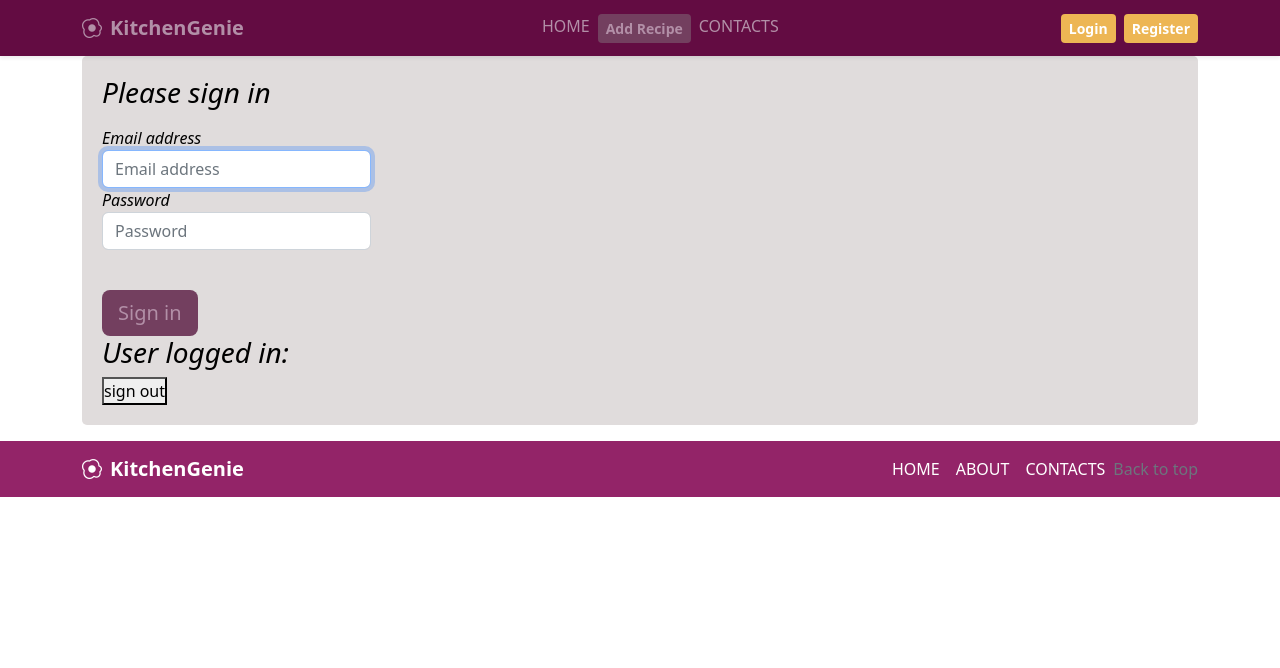
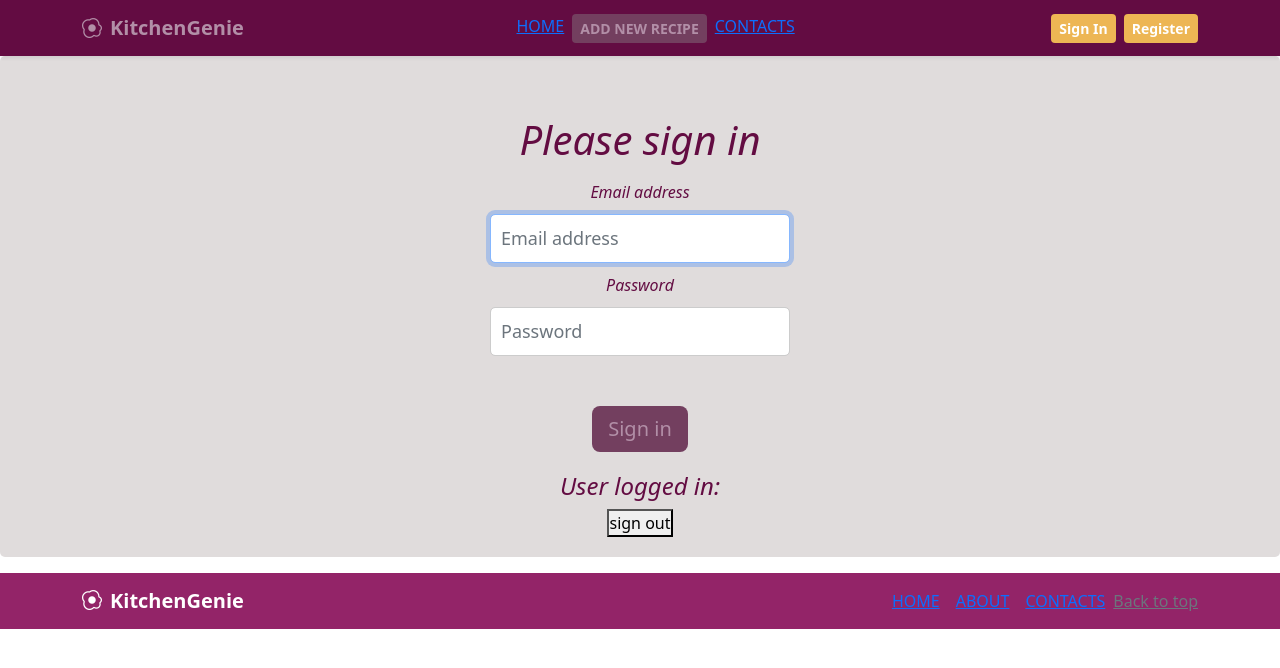
Before and after one commit to IlianaKarakasheva/kitchen-genie, a Next.js app: page /signin in a window 1280 px wide. Shown: the top 668 px of the page. Built offline with nearby package versions, Linux system fonts and the light colour scheme; no server answers.

Commit message:
Protect routes using context

```diff
--- a/package.json
+++ b/package.json
@@ -15,6 +15,7 @@
     "eslint": "8.33.0",
     "eslint-config-next": "13.1.6",
     "firebase": "^9.17.1",
+    "js-cookie": "^3.0.1",
     "next": "^13.1.6",
     "react": "^18.2.0",
     "react-dom": "^18.2.0",
--- /dev/null
+++ b/src/context/AuthContext.js
@@ -0,0 +1,33 @@
+import { createContext, useContext, useEffect, useState } from "react";
+import {onAuthStateChanged} from 'firebase/auth'
+import { auth } from "../../firebase/clientApp";
+
+const AuthContext = createContext({});
+
+export const useAuth = () => useContext(AuthContext)
+
+export const AuthContextProvider = ({ children }) => {
+    const [user, setUser]= useState(null)
+    const [loading, setLoading] = useState(true)
+
+useEffect(()=>{
+    const unsubscribe = onAuthStateChanged(auth, (user)=>{
+        if(user){
+            setUser({
+                uid: user.uid,
+                email: user.email,
+
+            })
+        }
+            else{
+                setUser(null)
+
+        }
+    })
+    setLoading(false)
+    return () => unsubscribe()
+
+}, [])
+
+  return <AuthContext.Provider value={{user}}>{loading?null:children}</AuthContext.Provider>;
+};
--- a/src/pages/_app.js
+++ b/src/pages/_app.js
@@ -1,6 +1,39 @@
 import '@/styles/globals.css'
+import 'bootstrap/dist/css/bootstrap.min.css'
+import Navbar from './layouts/havbar'
+import Footer from './layouts/footer'
+import { AuthContextProvider } from '../context/AuthContext'
+import { useRouter } from 'next/router'
+import ProtectedRoute from './layouts/ProtectedRoute'
+
+const noAuthRequired =['/','/signin', 'signup', '/about']
+
+export default function App({ Component, pageProps }) {
+  const router = useRouter()
+
+  return <AuthContextProvider>
 
 
-export default function App({ Component, pageProps }) {
-  return <Component {...pageProps} />
+        {/* <meta charset="utf-8" /> */}
+        {/* <meta name="viewport" content="width=device-width, initial-scale=1" /> */}
+        {/* <title>KitchenGenie - вашият приятел в кухнята</title> */}
+        <link href="https://cdn.jsdelivr.net/npm/bootstrap@5.2.3/dist/css/bootstrap.min.css" rel="stylesheet" integrity="sha384-rbsA2VBKQhggwzxH7pPCaAqO46MgnOM80zW1RWuH61DGLwZJEdK2Kadq2F9CUG65" crossorigin="anonymous"></link>
+        <link rel="stylesheet" href="https://cdn.jsdelivr.net/npm/bootstrap-icons@1.10.3/font/bootstrap-icons.css"/>
+
+        {/* <meta name="description" content="Kitchen Genie " /> */}
+        {/* <meta name="viewport" content="width=device-width, initial-scale=1" /> */}
+        <link rel="icon" href="/favicon.ico" />
+
+
+    <Navbar />
+    {noAuthRequired.includes(router.pathname)?(
+    <Component {...pageProps} />
+    ):(
+      <ProtectedRoute>
+        <Component {...pageProps} />
+      </ProtectedRoute>
+    )}
+    <Footer />
+
+  </AuthContextProvider>
 }
--- a/src/pages/_document.js
+++ b/src/pages/_document.js
@@ -18,10 +18,10 @@ export default function Document() {
       </Head>
       <body>
 
-        <Navbar />
+        {/* <Navbar /> */}
         <Main />
         <NextScript />
-        <Footer />
+        {/* <Footer /> */}
       </body>
     </Html>
   )
--- a/src/pages/index.js
+++ b/src/pages/index.js
@@ -7,6 +7,8 @@ import { collection, QueryDocumentSnapshot, DocumentData, query, where, limit, g
 import { useState, useEffect } from 'react';
 import Select from 'react-select'
 import {ingredients} from "../../public/ingredients.json"
+import { useAuth } from "../pages/signup/useAuth";
+
 
 
 const recipesCollection = collection(firestore, 'recipes');
@@ -17,6 +19,7 @@ export default function Home() {
   const [searchInput, setSearchInput] = useState("");
   const [filteredRecipes, setFilteredRecipes] = useState([]);
   const [filterBy, setFilterBy] = useState("name")
+  const user = useAuth();
 
   const getRecipes = async () => {
     const recipeRef = await collection(firestore, "recipes")
@@ -96,7 +99,7 @@ console.log(filteredRecipes);
           <section class="py-5 text-center banner">
             <div class="row py-lg-5">
               <div class="col-lg-6 col-md-8 mx-auto">
-                <h1 class="fw-bold">Гладни ли сте?</h1>
+                <h1 class="fw-bold">Гладни ли сте, {user?.email}?</h1>
                 <p class="lead">Вижте какво имате в хладилника и разберете какво може да си сготвите</p>
                 <div class="input-group mb-3 search">
                   <button class="btn btn-secondary" type="button" id="button-addon2" onClick={changePlaceholder}><i class="bi bi-arrow-down-up"></i></button>
--- /dev/null
+++ b/src/pages/layouts/ProtectedRoute.js
@@ -0,0 +1,19 @@
+import { useRouter } from "next/router";
+import React, { useEffect } from "react";
+import { useAuth } from "../signup/useAuth";
+
+const ProtectedRoute = (children) => {
+  const user = useAuth()
+  const router = useRouter()
+
+
+  useEffect(()=>{
+    if(!user){
+        router.push("/signin")
+    }
+  },[router, user])
+
+    return <>{user?children : null}</>
+};
+
+export default ProtectedRoute;
--- a/src/pages/layouts/havbar.js
+++ b/src/pages/layouts/havbar.js
@@ -1,4 +1,25 @@
+import { firestore, storage, auth } from "../../../firebase/clientApp";
+import {useAuth} from "../signup/useAuth";
+import {createUserWithEmailAndPassword, signInWithEmailAndPassword, onAuthStateChanged, signOut} from 'firebase/auth'
+
+
+
 export default function Navbar() {
+  const user = useAuth()
+
+
+  const logout = async() => {
+      console.log('user:', user);
+    await signOut(auth)
+    // Cookies.remove("loggedin")
+  }
+
+//   console.log("user:", user);
+
+//   const logout = async() => {
+//     await signOut(auth)
+//   }
+
     return (
         <header class="navbar shadow-sm d-flex flex-wrap">
 
@@ -19,7 +40,7 @@ export default function Navbar() {
                         </a> */}
                         <a href="/" class="navbar-link">HOME</a>
                         <a href="/new-recipe" class="btn btn-sm btn-primary">
-                            <b>Add Recipe</b>
+                            <b>ADD NEW RECIPE</b>
                         </a>
                         {/* <a href="/about" class="navbar-link">ABOUT</a> */}
                         <a href="/contacts" class="navbar-link">CONTACTS</a>
@@ -28,12 +49,26 @@ export default function Navbar() {
                 </ul>
                 <ul class= " navbar-nav">
                     <li class="navbar-item">
-                        <a href="/signin" class="btn btn-sm btn-secondary me-2">
-                            <b>Login</b>
-                        </a>
-                        <a href="/signup" class="btn btn-sm btn-secondary">
-                            <b>Register</b>
-                        </a>
+                        {/* {user?.email} */}{user ? (
+              <>
+              <a href="#" className="navbar-link me-2">
+                <b>{user.email}</b>
+              </a>
+              <button className="btn btn-sm btn-secondary" onClick={logout}
+              >
+                <b>Logout</b>
+              </button>
+            </>
+          ) : (
+            <>
+              <a href="/signin" className="btn btn-sm btn-secondary me-2">
+                <b>Sign In</b>
+              </a>
+              <a href="/signup" className="btn btn-sm btn-secondary">
+                <b>Register</b>
+              </a>
+            </>
+          )}
                     </li>
                 </ul>
             </div>
--- a/src/pages/signin/index.js
+++ b/src/pages/signin/index.js
@@ -10,12 +10,17 @@ import {
   signOut,
 } from "firebase/auth";
 import { useAuth } from "../signup/useAuth.js";
+import { useRouter } from "next/router";
+// import { withPublic } from "@/hook/route";
+// import Cookies from "js-cookie"
 
 const inter = Inter({ subsets: ["latin"] });
 
 export default function SignIn() {
+  const router = useRouter()
   const [loginEmail, setLoginEmail] = useState("");
   const [loginPassword, setLoginPassword] = useState("");
+  const [errors, setErrors] = useState({})
   const user = useAuth();
 
   const login = async () => {
@@ -25,23 +30,28 @@ export default function SignIn() {
         loginEmail,
         loginPassword
       );
+      // Cookies.set("loggedin", "true");
+      router.push("/")
       console.log(user);
     } catch (error) {
+  setErrors({...errors, emailreg: "Wrong email or password"})
       console.log(error.message);
     }
   };
   const logout = async () => {
     await signOut(auth);
+    // Cookies.remove("loggedin")
+    router.push("/signin")
     console.log(user);
   };
 
   return (
-    <div className="container justify-content-center align-items-center col">
+    // <div className="container justify-content-center align-items-center col">
       <blockquote>
         {/* <img class="mb-4" src="https://getbootstrap.com/docs/4.0/assets/brand/bootstrap-solid.svg" alt="" width="72" height="72"/> */}
+        {/* <div className="col-3"> */}
+          <div className="signUpPage">
         <h1 class="h3 mb-3 font-weight-normal">Please sign in</h1>
-        <div className="col-3">
-          <div className="signInPage">
             <label for="inputEmail" class="sr-only">
               Email address
             </label>
@@ -56,6 +66,7 @@ export default function SignIn() {
               required=""
               autofocus=""
             />
+
             <label for="inputPassword" class="sr-only">
               Password
             </label>
@@ -69,6 +80,8 @@ export default function SignIn() {
               }}
               required=""
             />
+                  {errors.emailreg && <span className='error text-danger'> {errors.emailreg}</span>}
+
             <div class="checkbox mb-3">
               <label>
                 {/* <input type="checkbox" value="remember-me" /> Remember me */}
@@ -86,8 +99,9 @@ export default function SignIn() {
             {user?.email}
             <button onClick={logout}>sign out</button>
           </div>
-        </div>
+        {/* </div> */}
       </blockquote>
-    </div>
+    // </div>
   );
 }
+// export default withPublic(SignIn);
--- a/src/styles/globals.css
+++ b/src/styles/globals.css
@@ -347,11 +347,6 @@ blockquote.card-ingredients {
   font-size: 40px;
   margin-bottom: 20px;
 }
-.signInPage h1 {
-  color:#630c42;
-  font-size: 40px;
-  margin-bottom: 20px;
-}
 
 .signUpPage input {
   padding: 10px;
```
Also changed, not shown: middleware.js (added, +24 -0 lines), src/pages/new-recipe/index.js (+12 -0 lines), src/pages/signup/index.js (+16 -3 lines), 1 other file (tests, documents, lock files or other folders).
